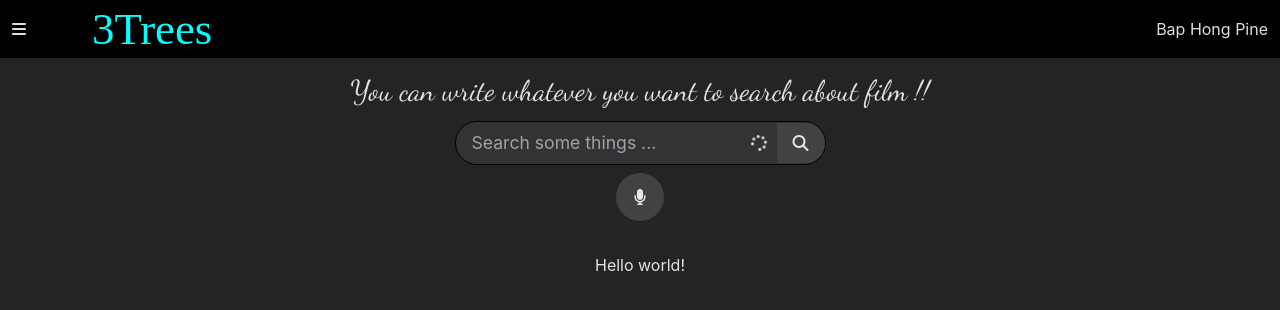
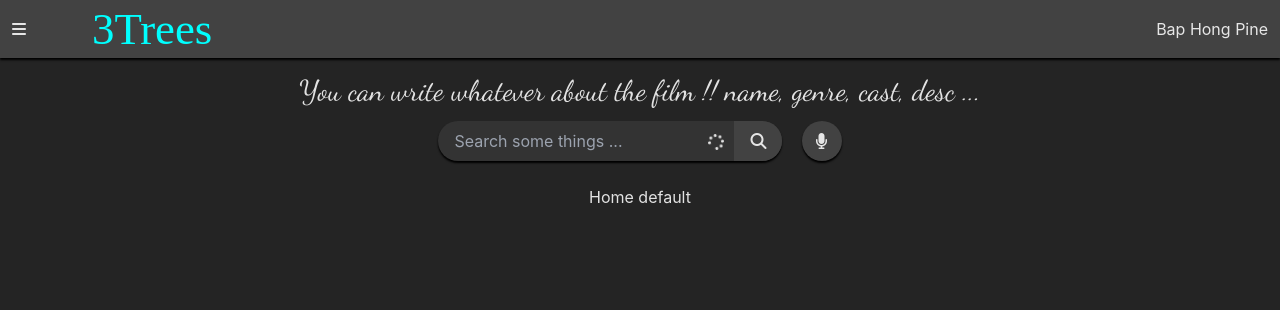
Before and after one commit to ngohongthong1832004/React-Django-Postgresql, a React (Vite) app in the folder my-app/: page / in a window 1280 px wide. Shown: the top 310 px of the page. Built offline with nearby package versions, Linux system fonts and the light colour scheme; a web font is replaced by a local one.

Commit message:
router basic

```diff
--- a/my-app/src/components/header/header.module.scss
+++ b/my-app/src/components/header/header.module.scss
@@ -1,5 +1,6 @@
 .header {
-    background-color: var(--black);
+    background-color: var(--gray);
+    box-shadow: 0 2px 2px var(--black);
 }
 
 
--- /dev/null
+++ b/my-app/src/components/homeDefault/index.jsx
@@ -0,0 +1,7 @@
+const HomeDefault = () => {
+    return (
+        <h1>Home default</h1>
+    )
+}
+
+export default HomeDefault
--- /dev/null
+++ b/my-app/src/components/homeErrorSearch/index.jsx
@@ -0,0 +1,7 @@
+const HomeErrorSearch = () => {
+    return (
+        <h1>Home search</h1>
+    )
+}
+
+export default HomeErrorSearch
--- /dev/null
+++ b/my-app/src/components/homeSearch/index.jsx
@@ -0,0 +1,7 @@
+const HomeSearch = () => {
+    return (
+        <h1>Home search</h1>
+    )
+}
+
+export default HomeSearch
--- /dev/null
+++ b/my-app/src/components/homeWishlist/index.jsx
@@ -0,0 +1,7 @@
+const HomeWishlist = () => {
+    return (
+        <h1>Home wishlist</h1>
+    )
+}
+
+export default HomeWishlist
--- a/my-app/src/components/search/index.jsx
+++ b/my-app/src/components/search/index.jsx
@@ -7,9 +7,11 @@ const Search = function () {
   return (
     <div className={cx("search", "container mx-auto p-3")}>
       <h1 className={cx("search__title")}>
-        You can write whatever you want to search about film !!
+        You can write whatever about the film !! name, genre, cast, desc ...
       </h1>
-      <form action="">
+      <div style={{display : "flex"}}>
+        <>
+          <form action="/search">
             <div className={cx("search__wrap__input")}>
               <input
                 className={cx("search__input")}
@@ -19,12 +21,12 @@ const Search = function () {
                 autoComplete="off"
               />
               <div className={cx("search__input__wrap__option__btn")}>
-            <button className={cx("search__option__btn__spinner")}>
+                <div className={cx("search__option__btn__spinner")}>
                   <i className="fas fa-spinner"></i>
-            </button>
-            {/* <button className={cx("search__option__btn__close")}>
+                </div>
+                {/* <div className={cx("search__option__btn__close")}>
                   <i className="fas fa-times"></i>
-            </button> */}
+                </div> */}
               </div>
               <button className={cx("search__btn")}>
                 <div>
@@ -33,12 +35,14 @@ const Search = function () {
               </button>
             </div>
           </form>
+        </>
         <div className={cx("search__wrap__voice")}>
           <button className={cx("search__voice__btn")}>
             <i className="fas fa-microphone"></i>
           </button>
         </div>
       </div>
+    </div>
   );
 };
 
--- a/my-app/src/components/search/search.module.scss
+++ b/my-app/src/components/search/search.module.scss
@@ -12,7 +12,7 @@
     font-family: 'Dancing Script', cursive;
 }
 .search__wrap__input {
-    border: 1px solid var(--black);
+    box-shadow: 0px 2px 2px var(--black);
     background-color: var(--light-black);
     border-radius: 2rem;
     overflow: hidden;
@@ -20,15 +20,14 @@
 }
 .search__input {
    padding: 0.5rem 2rem 0.5rem  1rem;
-   font-size: 1.1rem;
    background-color: transparent;
    outline: none;
    border: none;
 }
 .search__input__wrap__option__btn {
     position: absolute;
-    bottom: calc(50% - 12px);
-    right: calc( 3rem + 0.5rem + 2px);
+    bottom: calc(50% - 0.8rem);
+    right: calc( 3rem + 0.5rem + 0.125rem);
 }
 .search__input__wrap__option__btn:hover {
     cursor: pointer;
@@ -47,18 +46,23 @@
 }
 .search__btn:hover {
     cursor: pointer;
+    background-color: var(--gray-2);
 }
 
 .search__wrap__voice {
-    margin: 0.5rem;
-    width: 3rem;
-    height: 3rem;
-    background-color: var(--gray);
-    display: flex;
-    place-content: center;
-    border-radius: 2rem;
+       background-color: var(--gray);
+       display: flex;
+       place-content: center;
+       border-radius: 2rem;
+       box-shadow: 0px 2px 2px var(--black);
+       width: 2.5rem;
+       height: 2.5rem;
+       margin-left: 1.2rem;
+}
+.search__wrap__voice:hover {
     cursor: pointer;
-}
+    background-color: var(--gray-2);
 .search__voice__btn {
 
 }
+}
--- a/my-app/src/globalCss/globalCss.module.scss
+++ b/my-app/src/globalCss/globalCss.module.scss
@@ -3,7 +3,7 @@
     --black : black;
     --white : white;
     --gray : #424242;
-    --gray-2 : #616161;
+    --gray-2 : #575757;
     --gray-3 : #757575;
     --gray-4 : #9e9e9e;
     --gray-5 : #bdbdbd;
--- a/my-app/src/router/index.jsx
+++ b/my-app/src/router/index.jsx
@@ -1,16 +1,21 @@
 import { createBrowserRouter } from "react-router-dom";
 
 import ErrorPage from "../components/errorPage";
+import HomeDefault from "../components/homeDefault";
+import HomeSearch from "../components/homeSearch";
+import HomeWishlist from "../components/homeWishlist";
+import HomeErrorSearch from "../components/homeErrorSearch";
 
 export const router = createBrowserRouter([
   {
     path: "/",
-    element: <div>Hello world!</div>,
+    element: <HomeDefault />,
     errorElement: <ErrorPage />,
   },
   {
-    path: "home",
-    element: <h1>home</h1>,
+    path: "search",
+    element: <HomeSearch />,
+    errorElement : <HomeErrorSearch />,
     children: [
       {
         path: "id/",
@@ -18,4 +23,8 @@ export const router = createBrowserRouter([
       },
     ],
   },
+  {
+    path: "wishlist",
+    element: <HomeWishlist />,
+  },
 ]);
```
Also changed, not shown: 1 other file (tests, documents, lock files or other folders). Lines whose indentation alone changed are shown as unchanged.
